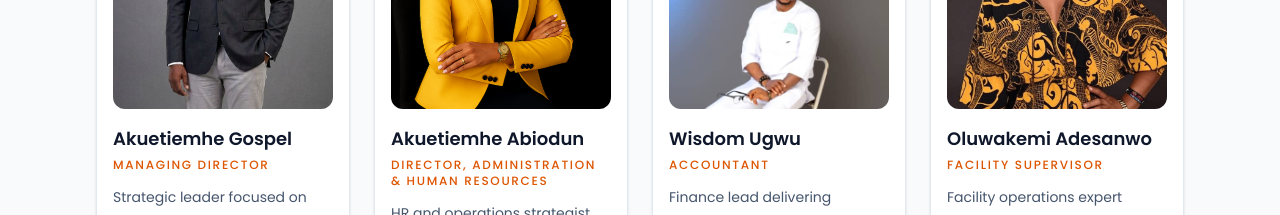
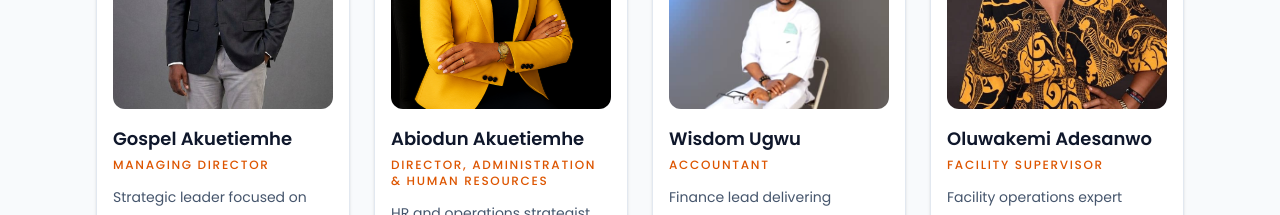
Before and after one commit to Eneojo22/gvsl, a Next.js app: page /aboutUs/teamInfo in a window 1280 px wide. Shown: the part 900-1115 px from the top of the page. Built offline with nearby package versions, Linux system fonts and the light colour scheme.

Commit message:
Akuetiemhe

```diff
--- a/app/aboutUs/teamInfo/teaminfo.tsx
+++ b/app/aboutUs/teamInfo/teaminfo.tsx
@@ -23,13 +23,13 @@ interface TeamMember {
 
 const teamMembers: TeamMember[] = [
   {
-    name: 'Akuetiemhe  Gospel',
+    name: 'Gospel  Akuetiemhe',
     title: 'Managing Director',
     image: '/image/team-pic/md.jpeg',
     bio: 'Strategic leader focused on growth, operational excellence, and exceptional client outcomes for our relocation services.',
   },
   {
-    name: ' Akuetiemhe  Abiodun',
+    name: ' Abiodun  Akuetiemhe',
     title: 'Director, Administration & Human Resources',
     image: '/image/team-pic/Abiodun Akuetiemhe_Web Image.png',
     bio: 'HR and operations strategist dedicated to optimizing talent, strengthening organizational performance, and driving team synergy',
```
